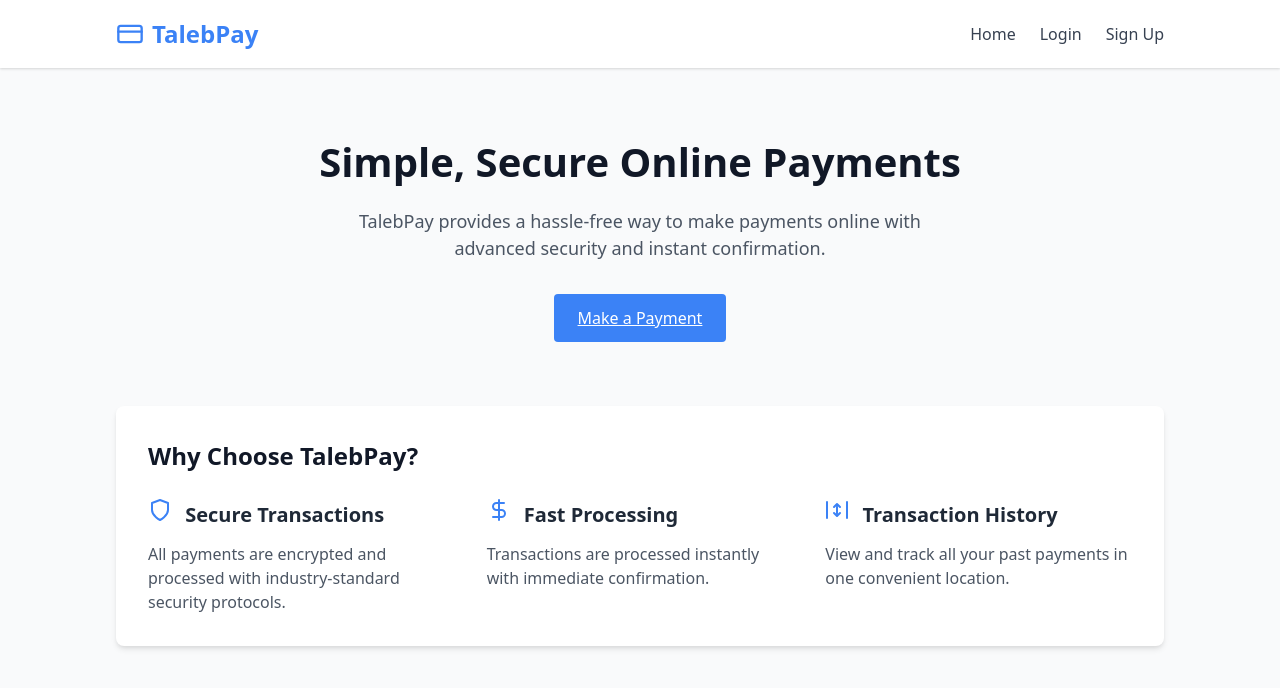
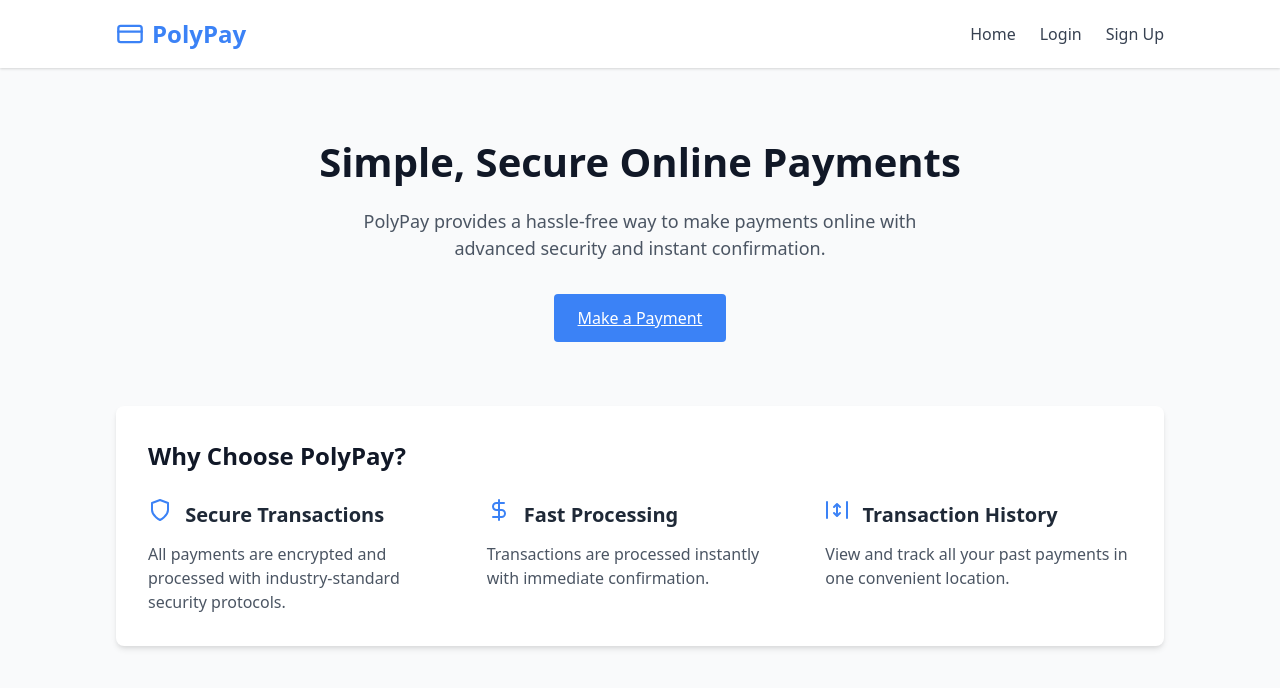
Before and after one commit to AzizElBechir/AzPay, a Flask app: page / in a window 1280 px wide. Shown: the top 688 px of the page. Run offline with Flask 3, Linux system fonts and the light colour scheme.

Commit message:
Add Poly

```diff
--- a/app.py
+++ b/app.py
@@ -172,4 +172,4 @@ with app.app_context():
     db.create_all()
 
 if __name__ == '__main__':
-    app.run(debug=True)
+    app.run()
--- a/templates/index.html
+++ b/templates/index.html
@@ -4,13 +4,13 @@
 <section class="hero fade-in">
     <h1 class="hero-title">Simple, Secure Online Payments</h1>
     <p class="hero-description">
-        TalebPay provides a hassle-free way to make payments online with advanced security and instant confirmation.
+        PolyPay provides a hassle-free way to make payments online with advanced security and instant confirmation.
     </p>
     <a href="{{ url_for('payment') }}" class="btn btn-primary">Make a Payment</a>
 </section>
 
 <div class="card">
-    <h2 class="form-title">Why Choose TalebPay?</h2>
+    <h2 class="form-title">Why Choose PolyPay?</h2>
     <div style="display: grid; grid-template-columns: repeat(auto-fit, minmax(250px, 1fr)); gap: 2rem; margin-top: 1rem;">
         <div>
             <h3 style="font-size: 1.25rem; margin-bottom: 0.75rem; color: var(--color-gray-800);">
--- a/templates/layout.html
+++ b/templates/layout.html
@@ -3,7 +3,7 @@
 <head>
     <meta charset="UTF-8">
     <meta name="viewport" content="width=device-width, initial-scale=1.0">
-    <title>TalebPay - Simplified Payment System</title>
+    <title>PolyPay - Simplified Payment System</title>
     <link rel="stylesheet" href="{{ url_for('static', filename='css/main.css') }}">
 </head>
 <body>
@@ -14,7 +14,7 @@
                     <rect width="20" height="14" x="2" y="5" rx="2" />
                     <line x1="2" x2="22" y1="10" y2="10" />
                 </svg>
-                TalebPay
+                PolyPay
             </a>
             <nav class="nav">
                 <a href="{{ url_for('index') }}" class="nav-link">Home</a>
```
